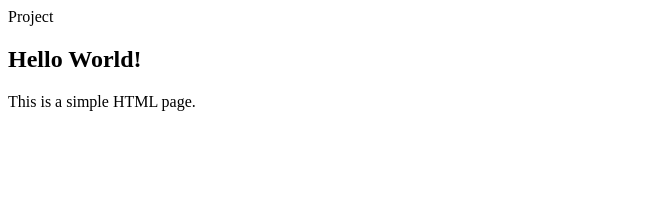
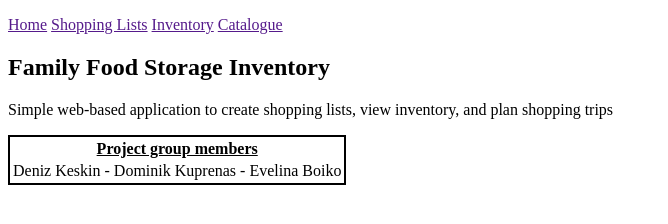
Before and after one commit to AvalonAlgo/Web_Technologies_Project_Group, a plain HTML site: page index.html in a window 1280 px wide. Shown: the whole page, without its empty margins (0-668 px from the left). Drawn offline with Linux system fonts and the light colour scheme.

Commit message:
Make basic skeleton of main page

```diff
--- a/index.html
+++ b/index.html
@@ -2,16 +2,49 @@
 <html lang="en">
   <head>
     <title>Project</title>
+    <meta charset="UTF-8">
+    <meta name="author" content="Deniz Keskin">
+    <meta name="author" content="Dominik Kuprenas">
+    <meta name="author" content="Evelina Boiko">
   </head>
   <body>
+    <header>
+      <nav>
+        <ul style="padding-left: 0px">
+          <li style="display: inline"><a href="">Home</a></li>
+          <li style="display: inline"><a href="">Shopping Lists</a></li>
+          <li style="display: inline"><a href="">Inventory</a></li>
+          <li style="display: inline"><a href="">Catalogue</a></li>
+        </ul>
+      </nav>
+    </header>
 
-    <nav>
-    </nav>
+    <section id="greeting">
+      <h1>Family Food Storage Inventory</h1>
+        <p>
+          Simple web-based application to create shopping lists,
+          view inventory, and plan shopping trips
+        </p>
+    </section>
 
-    <header>Project</header>
-    <section>
-      <h1>Hello World!</h1>
-      <p>This is a simple HTML page.</p>
-    </section>
+    <footer>
+      <table style="border: 2px solid black;">
+        <thead>
+        <tr>
+          <th colspan="3">
+            <u>Project group members</u>
+          </th>
+        </tr>
+        </thead>
+        <tbody>
+        <tr>
+          <td>Deniz Keskin - </td>
+          <td>Dominik Kuprenas - </td>
+          <td>Evelina Boiko</td>
+        </tr>
+        </tbody>
+      </table>
+    </footer>
+
   </body>
 </html>
```
